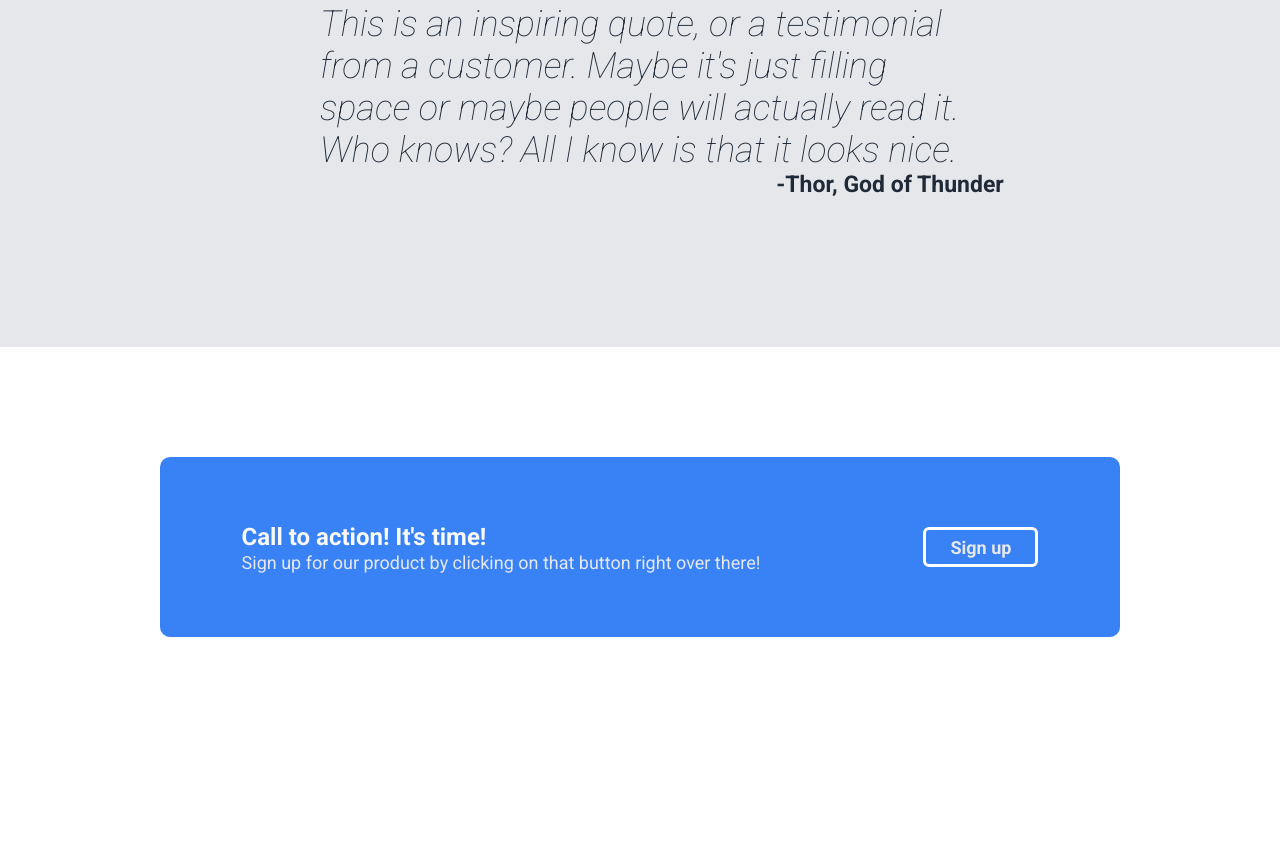
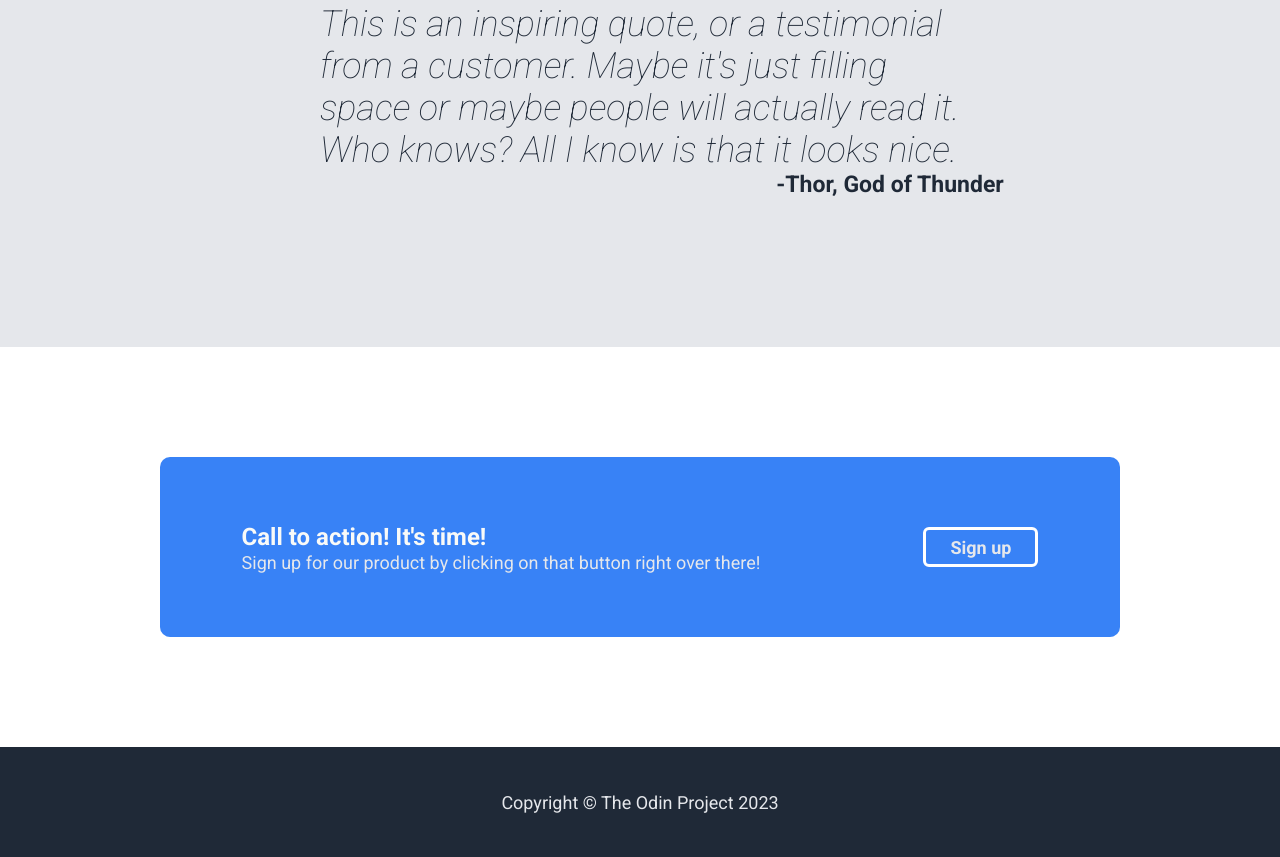
Before and after one commit to CTMendoza/odin-landing-page, a plain HTML site: page index.html in a window 1280 px wide. Shown: the part 1143-2000 px from the top of the page. Before the commit the page ends 1890 px from the top, so only its background shows below. Drawn offline with Linux system fonts and the light colour scheme.

Commit message:
Created footer section of landing page

```diff
--- a/index.html
+++ b/index.html
@@ -62,10 +62,9 @@
             <button class="bttn-2">Sign up</button>
         </div>
     </div>
-
-
-
-    <div></div>
+    <div class="row-5">
+        <footer>Copyright &copy The Odin Project 2023</footer>
+    </div>
 
 </body>
 </html>
--- a/styles.css
+++ b/styles.css
@@ -5,7 +5,7 @@ body {
     margin: 0;
 }
 
-a, p, .bttn-1, .bttn-2 {
+a, p, .bttn-1, .bttn-2, footer {
     text-decoration: none;
     font-family: "Roboto", sans-serif;
     font-size: 18px;
@@ -61,6 +61,14 @@ p {
     justify-content: center;
     align-items: center;
     min-height: 400px;
+}
+
+.row-5 {
+    display: flex;
+    justify-content: center;
+    align-items: center;
+    background-color: #1F2937;
+    min-height: 110px;
 }
 
 .call-cont {
```
